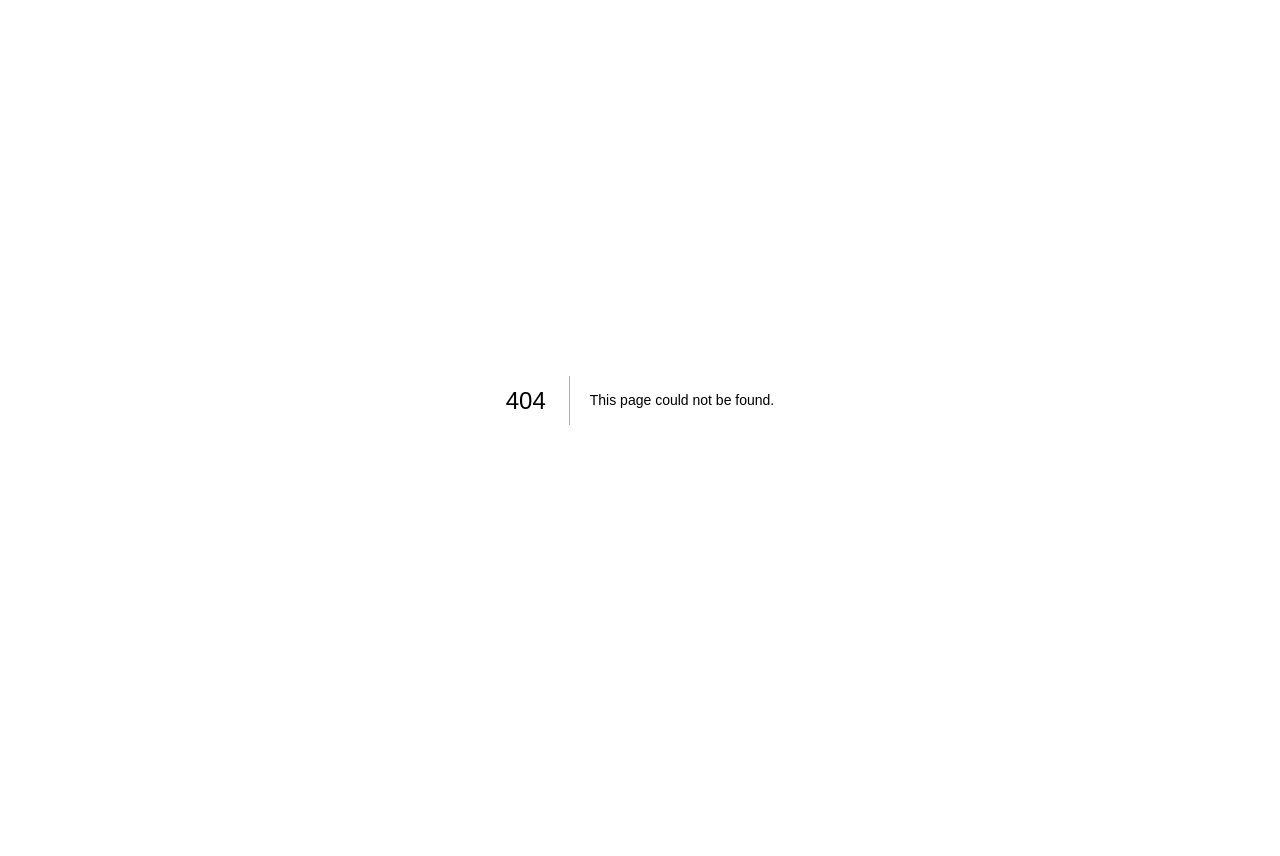
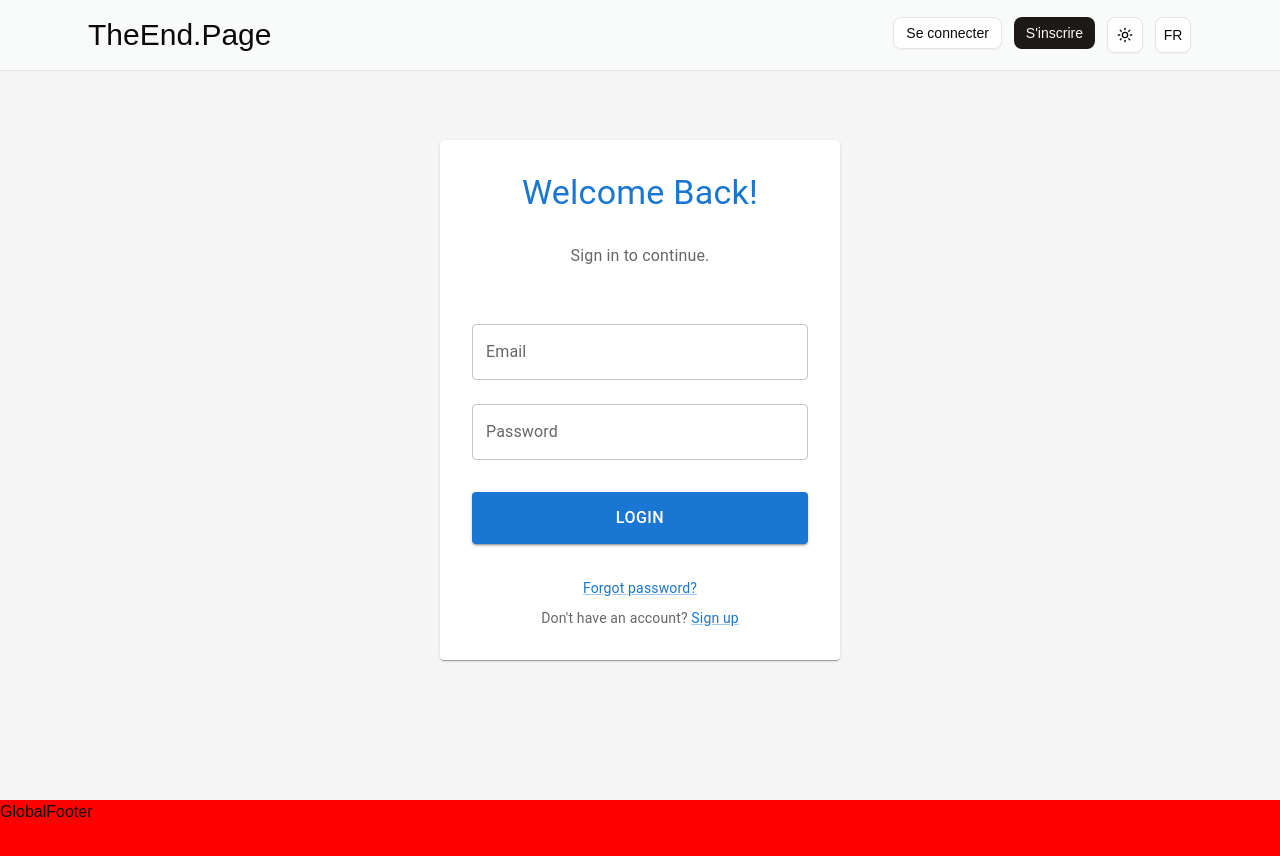
Before and after one commit to PsychoticHaha/WEBCUP-CODE-DJ, a Next.js app: page /login in a window 1280 px wide. Before the commit this address had no page. Shown: the top 856 px of the page. Before the commit the page ends 800 px from the top, so only its background shows below. Built offline with nearby package versions, Linux system fonts and the light colour scheme.

Commit message:
Liaison des formulaires

```diff
--- a/components/GlobalHeader/GlobalHeader.tsx
+++ b/components/GlobalHeader/GlobalHeader.tsx
@@ -42,12 +42,12 @@ export const GlobalHeader = () => {
             <div className="bg-background in-data-[state=active]:block lg:in-data-[state=active]:flex mb-6 hidden w-full flex-wrap items-center justify-end space-y-8 rounded-3xl border p-6 shadow-2xl shadow-zinc-300/20 md:flex-nowrap lg:m-0 lg:flex lg:w-fit lg:gap-6 lg:space-y-0 lg:border-transparent lg:bg-transparent lg:p-0 lg:shadow-none dark:shadow-none dark:lg:bg-transparent">
               <div className="flex w-full flex-col space-y-3 sm:flex-row sm:gap-3 sm:space-y-0 md:w-fit">
                 <Button asChild variant="outline" size="sm">
-                  <Link href="#">
+                  <Link href="/login">
                     <SafeFormattedMessage id="globals.button.login" defaultMessage="Se connecter"/>
                   </Link>
                 </Button>
                 <Button asChild size="sm">
-                  <Link href="#">
+                  <Link href="/register">
                     <span>S'inscrire</span>
                   </Link>
                 </Button>
--- /dev/null
+++ b/pages/login.tsx
@@ -0,0 +1,109 @@
+import React from 'react';
+import { useForm, SubmitHandler } from 'react-hook-form';
+import { TextField, Button, Box, Typography, Paper, Link } from '@mui/material';
+import { styled } from '@mui/system';
+
+type LoginFormInputs = {
+    email: string;
+    password: string;
+};
+
+import { Theme } from '@mui/material/styles';
+import PageLayout from '@/components/PageLayout/PageLayout';
+
+const StyledPaper = styled(Paper)(({ theme }) => ({
+    padding: theme.spacing(4),
+    display: 'flex',
+    flexDirection: 'column',
+    gap: theme.spacing(2),
+    width: 400, // Increased width for better visual balance
+    mx: 'auto',
+    mt: theme.spacing(8), // Increased margin top to push it down
+    borderRadius: theme.shape.borderRadius,
+}));
+
+const StyledButton = styled(Button)(({ theme }) => ({
+    padding: theme.spacing(1.5),
+    fontSize: '1rem',
+}));
+
+const Login: React.FC = () => {
+    const { register, handleSubmit, formState: { errors, isSubmitting } } = useForm<LoginFormInputs>();
+
+    const onSubmit: SubmitHandler<LoginFormInputs> = data => {
+        // Implement your login logic here
+        console.log('Login data:', data);
+    };
+
+    return (
+        <PageLayout>
+        <Box
+            sx={{
+                display: 'flex',
+                flexDirection: 'column',
+                minHeight: '100vh', // Ensure the container takes at least the full viewport height
+                bgcolor: 'grey.100', // Light background color
+                justifyContent: 'center', // Center content vertically
+                alignItems: 'center', // Center content horizontally
+            }}
+        >
+            <StyledPaper>
+                <Typography variant="h4" align="center" gutterBottom color="primary">
+                    Welcome Back!
+                </Typography>
+                <Typography variant="subtitle1" align="center" color="textSecondary" gutterBottom>
+                    Sign in to continue.
+                </Typography>
+                <Box component="form" onSubmit={handleSubmit(onSubmit)} sx={{ mt: 2 }}>
+                    <TextField
+                        label="Email"
+                        type="email"
+                        {...register('email', {
+                            required: 'Email is required',
+                            pattern: {
+                                value: /^[^\s@]+@[^\s@]+\.[^\s@]+$/,
+                                message: 'Invalid email format',
+                            },
+                        })}
+                        error={!!errors.email}
+                        helperText={errors.email?.message}
+                        fullWidth
+                        margin="normal" // Added margin for better spacing
+                        variant="outlined" // Use outlined for a cleaner look
+                    />
+                    <TextField
+                        label="Password"
+                        type="password"
+                        {...register('password', { required: 'Password is required' })}
+                        error={!!errors.password}
+                        helperText={errors.password?.message}
+                        fullWidth
+                        margin="normal"
+                        variant="outlined"
+                    />
+                    <StyledButton
+                        type="submit"
+                        variant="contained"
+                        color="primary"
+                        disabled={isSubmitting}
+                        fullWidth
+                        sx={{ mt: 3 }} // Added margin top for spacing
+                    >
+                        {isSubmitting ? 'Logging In...' : 'Login'}
+                    </StyledButton>
+                </Box>
+                <Box sx={{ mt: 2, textAlign: 'center' }}>
+                    <Link href="#" variant="body2" color="primary">
+                        Forgot password?
+                    </Link>
+                    <Typography variant="body2" color="textSecondary" sx={{ mt: 1 }}>
+                        Don't have an account? <Link href="#" variant="body2" color="primary">Sign up</Link>
+                    </Typography>
+                </Box>
+            </StyledPaper>
+        </Box>
+        </PageLayout>
+    );
+};
+
+export default Login;
--- a/components/Form/Register.tsx
+++ b/pages/register.tsx
@@ -11,6 +11,7 @@ TextField,
 Typography,
 Paper,
 } from "@mui/material";
+import PageLayout from "@/components/PageLayout/PageLayout";
 
 const steps = ["Account Info", "Personal Details", "Confirmation"];
 
@@ -58,6 +59,7 @@ const onSubmit = (data: FormValues) => {
 };
 
 return (
+    <PageLayout>
     <Paper sx={{ p: 4, maxWidth: 400, mx: "auto" }}>
         <Typography variant="h5" align="center" gutterBottom>
             Register
@@ -177,5 +179,6 @@ return (
             </Box>
         </form>
     </Paper>
+    </PageLayout>
 );
 }
```
